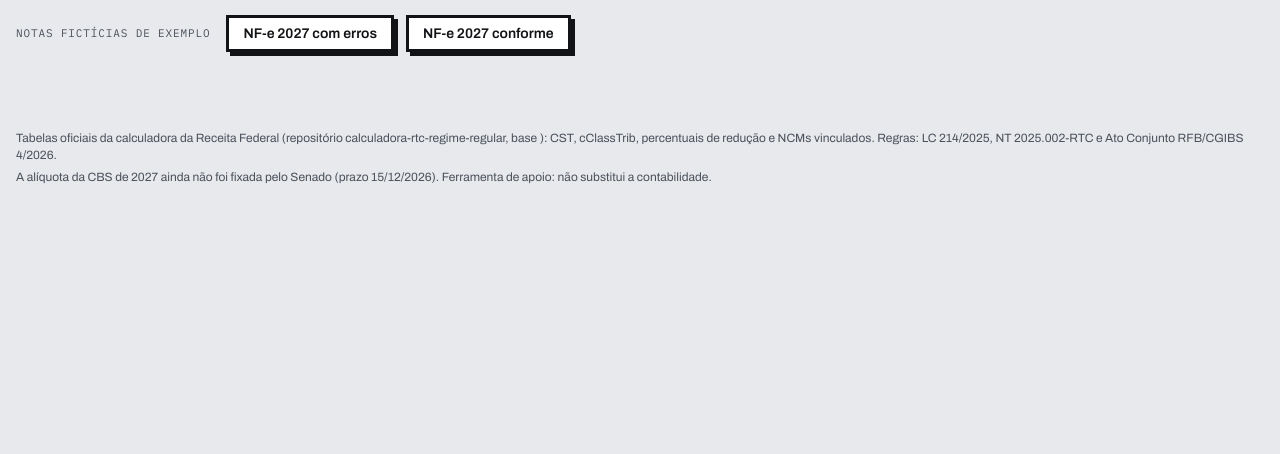
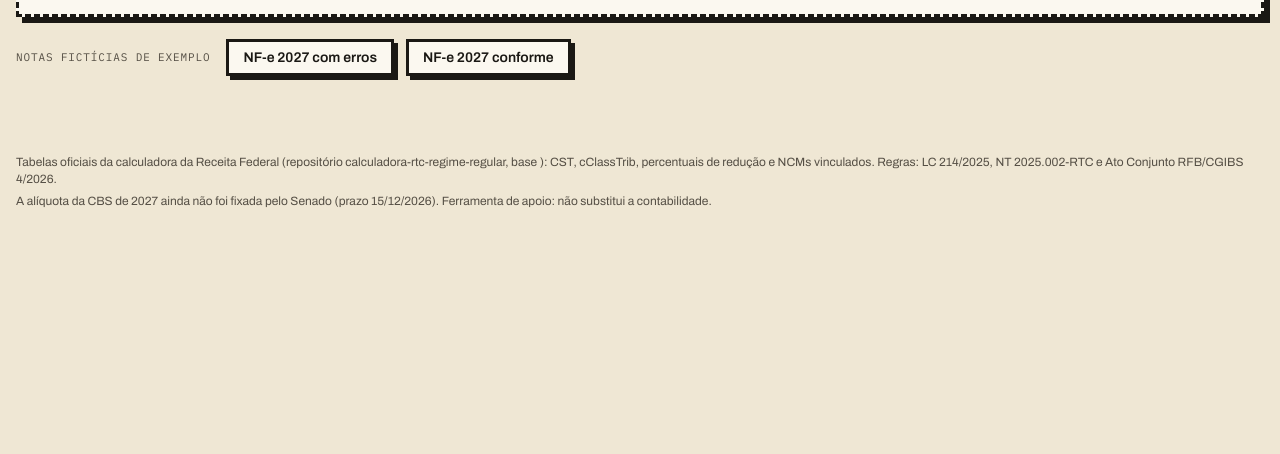
Before and after one commit to alcinadadosti-worspace/reforma, a plain HTML site: page src/auditor-notas.template.html in a window 1280 px wide. Shown: the part 346-800 px from the top of the page. Drawn offline with Linux system fonts and the light colour scheme; a script that the page names is missing.

Commit message:
Tema estilo jornal: fundo creme pastel e cartões em papel claro
Fundo em tom de papel de jornal (#efe7d4), cartões em papel mais claro
(#fbf8f0), tinta quase preta e cinzas quentes. Linha dupla sob o
cabeçalho. Verde de "Conforme" um pouco mais escuro (#1b7f45) para o
texto branco passar no contraste WCAG (5,0:1). Tema escuro sem mudança.

Co-Authored-By: Claude Opus 5.5 <noreply@anthropic.com>

```diff
--- a/src/auditor-notas.template.html
+++ b/src/auditor-notas.template.html
@@ -6,22 +6,23 @@
 <style>
 /* Layout: barra de controle no topo e dois modos. "Auditar notas": zona de soltar em destaque, abas de arquivos e um painel de resultado em duas colunas (veredito + 2027 | conferências + itens). "Calculadora de crédito": formulário à esquerda | crédito da compra e lista somada à direita. Neobrutalismo sóbrio: bordas grossas, sombras duras, cor só para estado. */
 :root {
-  --bg: #e7e9ec;
-  --surface: #ffffff;
-  --ink: #121316;
-  --muted: #4b515b;
-  --line: #121316;
+  /* tema claro: papel de jornal em tom pastel (fundo creme, cartões em papel mais claro, tinta quase preta) */
+  --bg: #efe7d4;
+  --surface: #fbf8f0;
+  --ink: #1a1814;
+  --muted: #554f45;
+  --line: #1a1814;
   --accent: #2443d6;
   --accent-ink: #ffffff;
-  --ok: #1f8a4c;
+  --ok: #1b7f45;
   --ok-ink: #ffffff;
   --warn: #f0b400;
-  --warn-ink: #121316;
+  --warn-ink: #1a1814;
   --bad: #d3302f;
   --bad-ink: #ffffff;
-  --neutral: #c9ced6;
-  --neutral-ink: #121316;
-  --tint: #f3f4f6;
+  --neutral: #d6cebc;
+  --neutral-ink: #1a1814;
+  --tint: #f2ecdf;
   --font-display: "Archivo", "Arial Black", "Helvetica Neue", Arial, sans-serif;
   --font-body: "Archivo", "Helvetica Neue", Arial, sans-serif;
   --font-mono: "IBM Plex Mono", ui-monospace, "Cascadia Mono", Consolas, monospace;
@@ -59,7 +60,7 @@ input[type="text"], input[type="number"] { font: 600 14px var(--font-mono); colo
 input[type="range"] { accent-color: var(--accent); width: 100%; }
 
 /* topo */
-.top { display: flex; flex-wrap: wrap; gap: 16px 24px; align-items: stretch; justify-content: space-between; }
+.top { display: flex; flex-wrap: wrap; gap: 16px 24px; align-items: stretch; justify-content: space-between; padding-bottom: 18px; border-bottom: 6px double var(--line); }
 .brand { display: flex; gap: 14px; align-items: center; }
 .mark { width: 64px; height: 64px; flex: none; display: grid; place-items: center; background: var(--accent); color: var(--accent-ink); border: var(--bw) solid var(--line); box-shadow: 4px 4px 0 var(--line); font: 900 20px var(--font-display); letter-spacing: -.02em; }
 .brand h1 { font-size: clamp(22px, 3.2vw, 34px); font-weight: 900; text-transform: uppercase; letter-spacing: -.02em; line-height: 1; }
```
